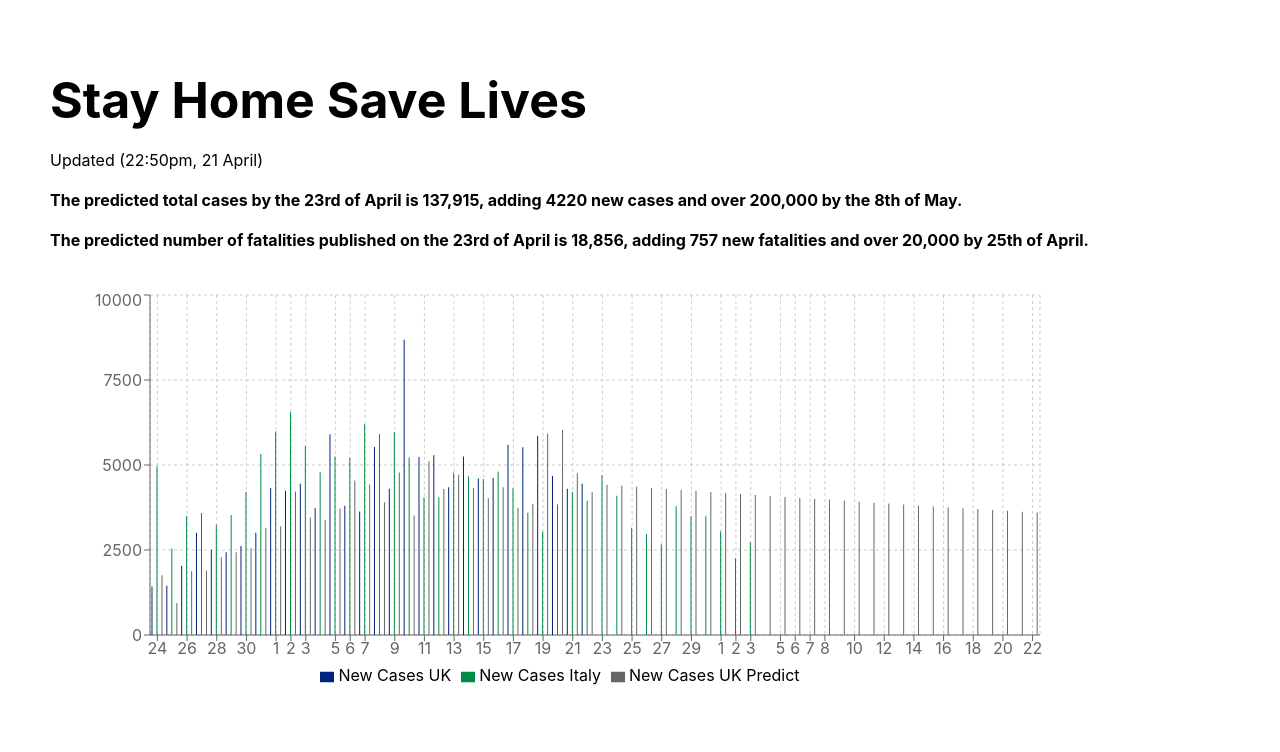
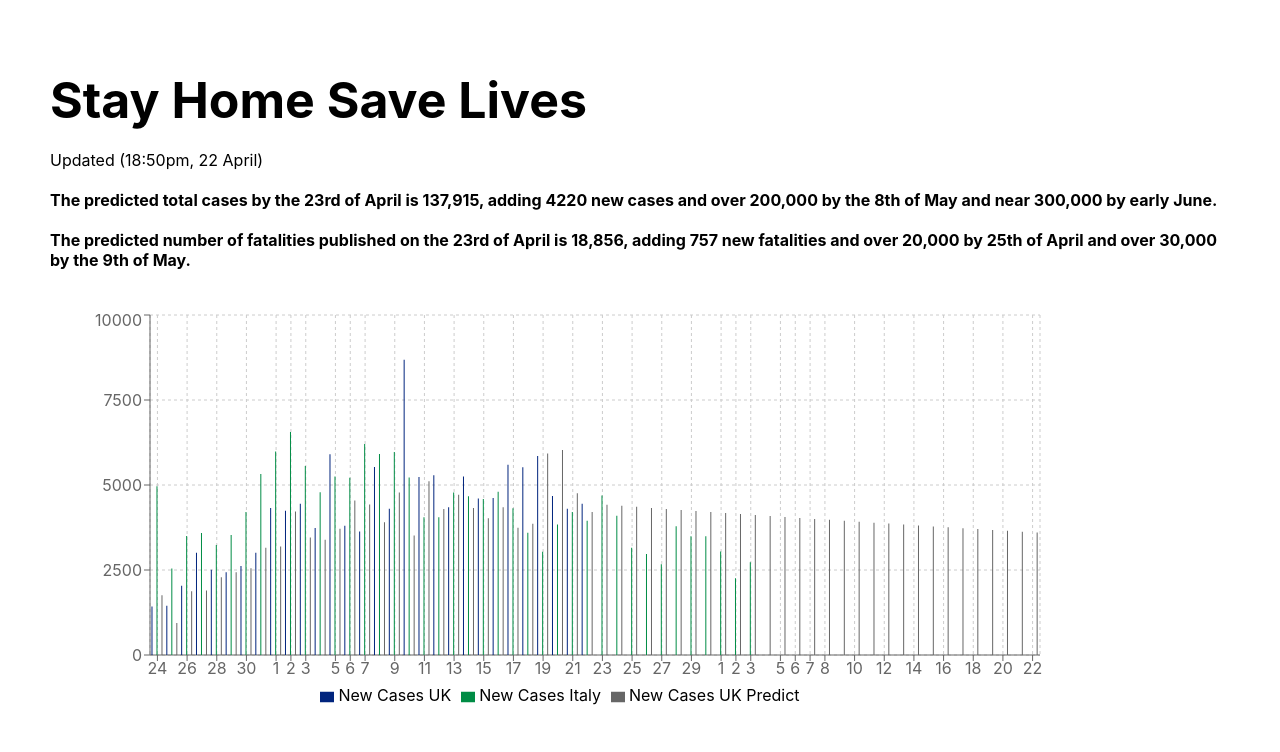
Before and after one commit to linamm/coronachart, a React (Create React App) app in the folder coronachart/: page / in a window 1280 px wide. Shown: the top 752 px of the page. Built offline with nearby package versions, Linux system fonts and the light colour scheme.

Commit message:
update comments

```diff
--- a/coronachart/src/App.js
+++ b/coronachart/src/App.js
@@ -91,18 +91,18 @@ function App() {
       </div>
 
       <div style={styles.paragraph}>
-        Updated (22:50pm, 21 April)
+        Updated (18:50pm, 22 April)
         </div>
 
 
       <div style={styles.paragraph}>
         <b>
-          The predicted total cases by the 23rd of April is 137,915, adding 4220 new cases and over 200,000 by the 8th of May.
+          The predicted total cases by the 23rd of April is 137,915, adding 4220 new cases and over 200,000 by the 8th of May and near 300,000 by early June.
         </b>
       </div>
       <div style={styles.paragraph}>
         <b>
-          The predicted number of fatalities published on the 23rd of April is 18,856, adding 757 new fatalities and over 20,000 by 25th of April.
+          The predicted number of fatalities published on the 23rd of April is 18,856, adding 757 new fatalities and over 20,000 by 25th of April and over 30,000 by the 9th of May.
         </b>
       </div>
 
```
